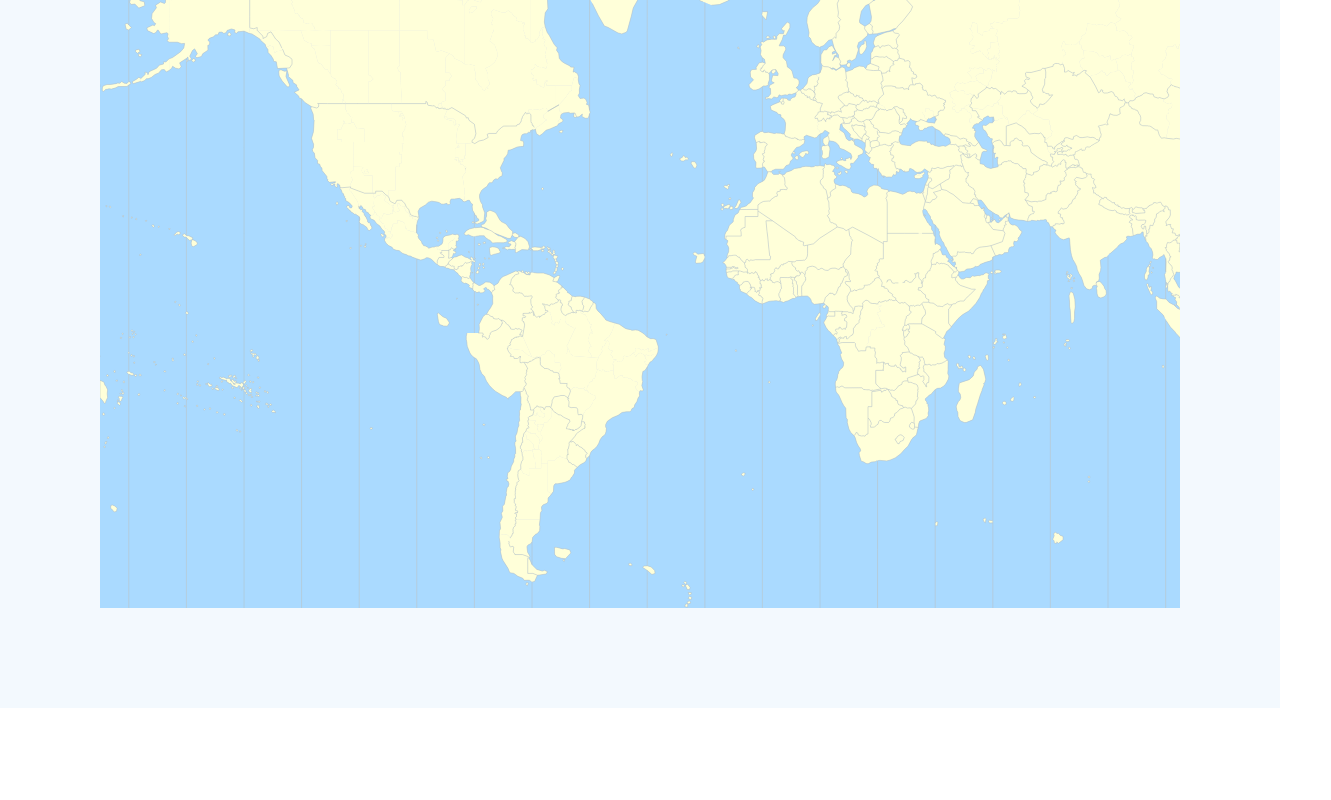
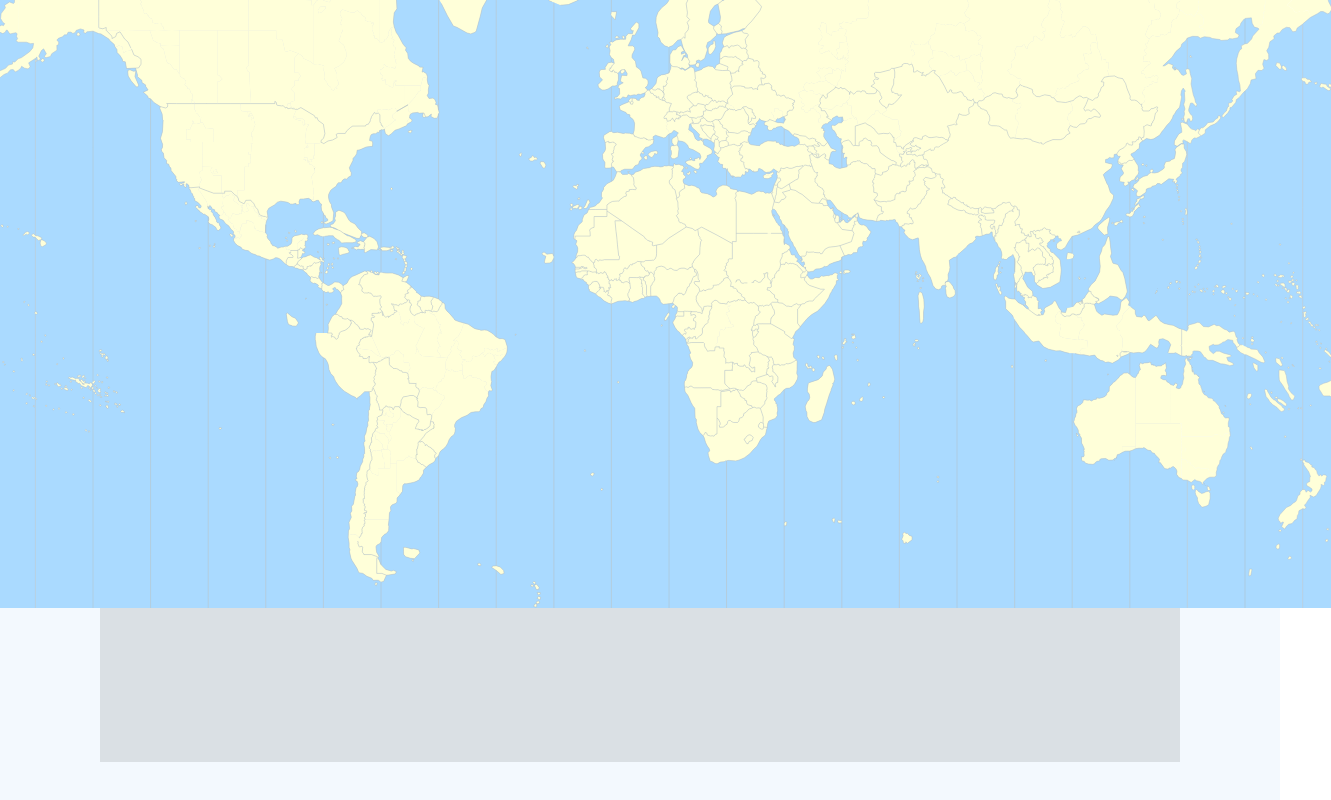
Before and after one commit to davlxd/various-react-components-lab, a React (Create React App) app: page /test in a window 1280 px wide. Shown: the part 212-1012 px from the top of the page, 1331 px wide, since content can reach past the window. Before the commit the page ends 920 px from the top, so only its background shows below. Built offline with nearby package versions, Linux system fonts and the light colour scheme.

Commit message:
Some raw ideas on TimeDiffIndicator

```diff
--- a/src/components/WorldMap/index.js
+++ b/src/components/WorldMap/index.js
@@ -6,7 +6,7 @@ import * as d3 from 'd3'
 import * as topojson from 'topojson-client'
 
 import timezones from './data/timezones'
-
+import TimeDiffIndicator from './time-diff-indicator'
 const moment = require('moment-timezone')
 
 
@@ -15,6 +15,8 @@ const styles = theme => ({
     backgroundColor: '#dae0e4',
     display: 'flex',
     justifyContent: 'center',
+    alignItems: 'center',
+    flexDirection: 'column',
     // position: 'absolute',
     // top: '100px',
     // left: '100px',
@@ -99,6 +101,7 @@ class WorldMap extends Component {
     return (
       <div id='worldmap-wrapper' className={classes.root}>
         <svg id='worldmap-svg'></svg>
+        <TimeDiffIndicator />
       </div>
     )
   }
--- /dev/null
+++ b/src/components/WorldMap/time-diff-indicator.js
@@ -0,0 +1,46 @@
+import React, { Component } from 'react'
+import PropTypes from 'prop-types'
+import { withStyles } from '@material-ui/core/styles'
+
+
+const styles = theme => ({
+
+})
+
+class TimeDiffIndicator extends Component {
+  constructor(props) {
+    super(props)
+
+    this.currentTS = Date.now()
+  }
+
+  twoDaysHourRange() {
+    return Array.from(Array(24).keys()).slice(1).map(x => -x).reverse().concat([0]).concat(Array.from(Array(24).keys()).slice(1))
+                .map(hourDiff => this.currentTS + hourDiff * 60 * 60 & 1000)
+  }
+
+  drawIndicator() {
+
+  }
+
+  componentDidMount() {
+    //draft:
+    console.log(this.twoDaysHourRange().map(ts => new Date(ts)))
+  }
+
+  render() {
+    const { classes } = this.props
+
+    return (
+      <div id='time-diff-indicator-div' className={classes.root}>
+        <svg id='time-diff-indicator-svg'></svg>
+      </div>
+    )
+  }
+}
+
+TimeDiffIndicator.propTypes = {
+}
+
+
+export default withStyles(styles)(TimeDiffIndicator)
```
